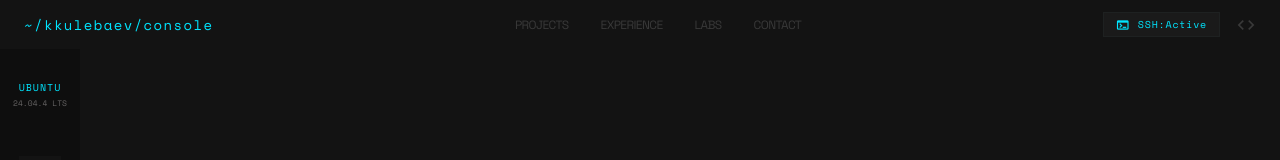
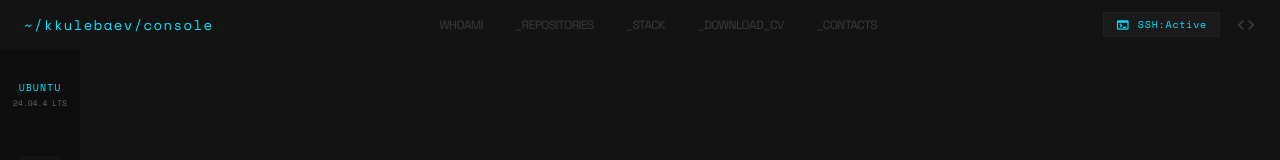
Before and after one commit to kkulebaev/kkulebaev.dev, a Vue app: page / in a window 1280 px wide. Shown: the top 160 px of the page. Built offline with nearby package versions, Linux system fonts and the light colour scheme.

Commit message:
feat: update navigation for improved user engagement

```diff
--- a/src/App.vue
+++ b/src/App.vue
@@ -2,6 +2,7 @@
 import AppSiderail from './components/AppSiderail.vue'
 import AppTopbar from './components/AppTopbar.vue'
 import ContactSection from './components/ContactSection.vue'
+import CtaSection from './components/CtaSection.vue'
 import HeroSection from './components/HeroSection.vue'
 import LabsSection from './components/LabsSection.vue'
 import ProjectsSection from './components/ProjectsSection.vue'
@@ -22,16 +23,16 @@ import {
 </script>
 
 <template>
-  <div id="top" class="shell">
+  <div id="whoami" class="shell">
     <AppTopbar :path="shellMeta.path" :status="shellMeta.status" :links="navLinks" />
     <AppSiderail :meta="shellMeta" :links="sideLinks" />
 
     <main class="page">
       <HeroSection :available="availableForHire" />
       <ProjectsSection :projects="projects" :accents="projectCardAccents" />
-      <div id="experience" class="anchor" aria-hidden="true"></div>
       <LabsSection :groups="stackGroups" />
-      <ContactSection :connection-facts="connectionFacts" :contact-rows="contactRows" />
+      <CtaSection :connection-facts="connectionFacts" />
+      <ContactSection :contact-rows="contactRows" />
     </main>
 
     <Sysbar :items="systemFooter" />
--- a/src/components/ContactSection.vue
+++ b/src/components/ContactSection.vue
@@ -1,8 +1,7 @@
 <script setup lang="ts">
-import type { ContactRow, KVPair } from '../content/portfolio'
+import type { ContactRow } from '../content/portfolio'
 
 type Props = {
-  connectionFacts: readonly KVPair[]
   contactRows: readonly ContactRow[]
 }
 
@@ -10,29 +9,8 @@ defineProps<Props>()
 </script>
 
 <template>
-  <!-- CTA Block -->
-  <section class="section section--contact-cta">
-    <div class="section__heading section__heading--center">
-      <p class="eyebrow">Initialize Connection</p>
-      <h2>Ready to architect the next standard?</h2>
-    </div>
-
-    <div class="contact-cta">
-      <div class="contact-cta__actions">
-        <a class="button button--primary" href="mailto:konstantinkulebaev@gmail.com">
-          START_CHAT <span class="material-symbols-outlined button__icon">send</span>
-        </a>
-        <a class="button button--panel" href="https://github.com/kkulebaev" target="_blank" rel="noreferrer">DOWNLOAD_CV</a>
-      </div>
-
-      <div class="contact-cta__facts">
-        <span v-for="fact in connectionFacts" :key="fact.key">{{ fact.key }}: {{ fact.value }}</span>
-      </div>
-    </div>
-  </section>
-
   <!-- Contact Terminal -->
-  <section id="contact" class="section section--contact-terminal">
+  <section id="contacts" class="section section--contact-terminal">
     <p class="eyebrow"><span class="eyebrow__mark">$</span> locate contact</p>
 
     <div class="contact-window">
--- /dev/null
+++ b/src/components/CtaSection.vue
@@ -0,0 +1,31 @@
+<script setup lang="ts">
+import type { KVPair } from '../content/portfolio'
+
+type Props = {
+  connectionFacts: readonly KVPair[]
+}
+
+defineProps<Props>()
+</script>
+
+<template>
+  <section id="download_cv" class="section section--contact-cta">
+    <div class="section__heading section__heading--center">
+      <p class="eyebrow">Initialize Connection</p>
+      <h2>Ready to architect the next standard?</h2>
+    </div>
+
+    <div class="contact-cta">
+      <div class="contact-cta__actions">
+        <a class="button button--primary" href="mailto:konstantinkulebaev@gmail.com">
+          START_CHAT <span class="material-symbols-outlined button__icon">send</span>
+        </a>
+        <a class="button button--panel" href="https://github.com/kkulebaev" target="_blank" rel="noreferrer">DOWNLOAD_CV</a>
+      </div>
+
+      <div class="contact-cta__facts">
+        <span v-for="fact in connectionFacts" :key="fact.key">{{ fact.key }}: {{ fact.value }}</span>
+      </div>
+    </div>
+  </section>
+</template>
--- a/src/components/HeroSection.vue
+++ b/src/components/HeroSection.vue
@@ -17,7 +17,7 @@
           <span>GITHUB</span>
           <span class="material-symbols-outlined hero-link__icon">arrow_outward</span>
         </a>
-        <a class="hero-link hero-link--secondary" href="#contact">
+        <a class="hero-link hero-link--secondary" href="#contacts">
           <span class="hero-link__prefix">&gt;</span>
           <span>CONTACT</span>
           <span class="material-symbols-outlined hero-link__icon">mail</span>
--- a/src/components/LabsSection.vue
+++ b/src/components/LabsSection.vue
@@ -9,7 +9,7 @@ defineProps<Props>()
 </script>
 
 <template>
-  <section id="labs" class="section section--band">
+  <section id="stack" class="section section--band">
     <div class="stack-layout">
       <div class="stack-layout__intro">
         <p class="eyebrow eyebrow--secondary">&gt; _stack_analysis</p>
--- a/src/components/ProjectsSection.vue
+++ b/src/components/ProjectsSection.vue
@@ -10,7 +10,7 @@ defineProps<Props>()
 </script>
 
 <template>
-  <section id="projects" class="section section--offset">
+  <section id="repositories" class="section section--offset">
     <div class="section__heading section__heading--split">
       <div>
         <p class="eyebrow">&gt; _repositories</p>
--- a/src/content/portfolio.ts
+++ b/src/content/portfolio.ts
@@ -78,16 +78,17 @@ export const shellMeta: ShellMeta = {
 }
 
 export const navLinks: readonly NavLink[] = [
-  { label: 'Projects', href: '#projects' },
-  { label: 'Experience', href: '#experience' },
-  { label: 'Labs', href: '#labs' },
-  { label: 'Contact', href: '#contact' },
+  { label: 'whoami', href: '#whoami' },
+  { label: '_repositories', href: '#repositories' },
+  { label: '_stack', href: '#stack' },
+  { label: '_download_cv', href: '#download_cv' },
+  { label: '_contacts', href: '#contacts' },
 ]
 
 export const sideLinks: readonly SideLink[] = [
-  { label: 'Root', href: '#top', glyph: 'folder', active: true },
-  { label: 'Projects', href: '#projects', glyph: 'terminal', active: false },
-  { label: 'About', href: '#experience', glyph: 'person', active: false },
+  { label: 'Root', href: '#whoami', glyph: 'folder', active: true },
+  { label: 'Projects', href: '#repositories', glyph: 'terminal', active: false },
+  { label: 'About', href: '#stack', glyph: 'person', active: false },
 ]
 
 // ── Projects ──
```
